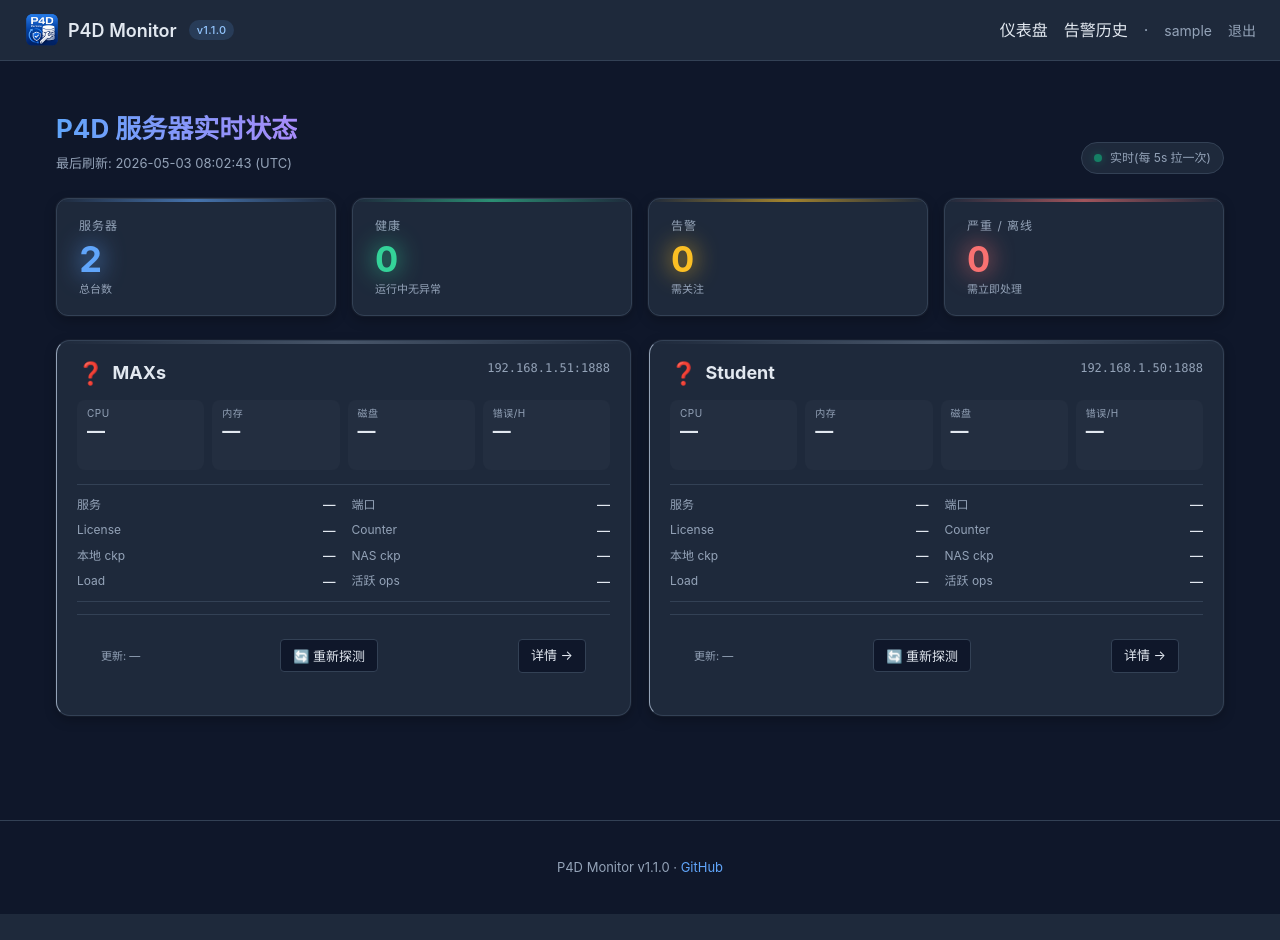
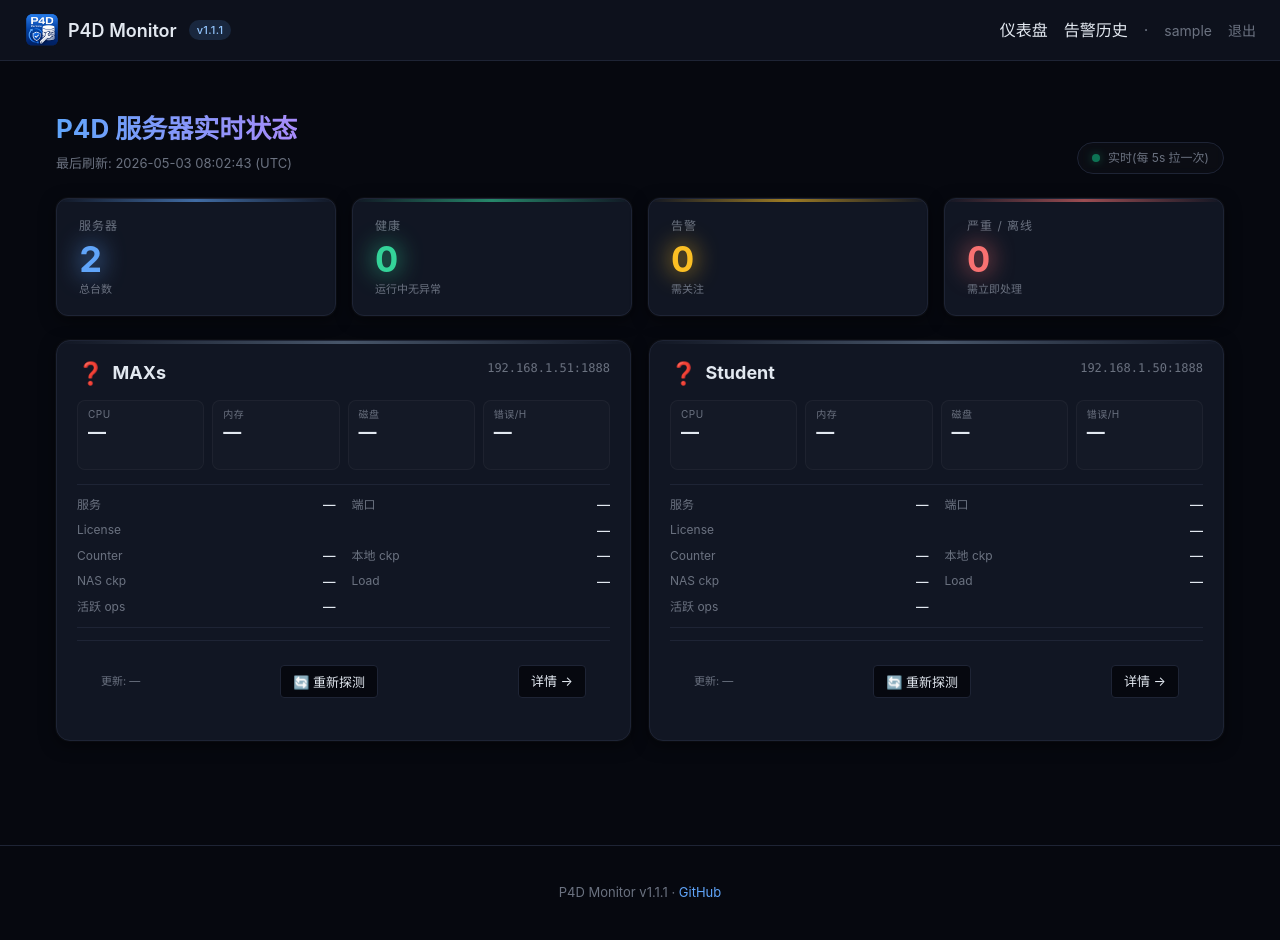
Before and after one commit to ziwuxin1/p4d-monitor, a Flask app: page / in a window 1280 px wide. Before the commit the page ends 914 px from the top, so only its background shows below. Run offline with Flask 3, Linux system fonts and the light colour scheme; the visitor is signed in with stand-in values (Sample User, id 1); data that the repository does not hold is empty.

Commit message:
fix(ui): 暗色主题加深 + 移除遗留绿色左边框 + License 整行换行
- :root 整体调暗:bg #0f172a -> #06080f (几乎纯黑带蓝),
  cards/borders 也跟着深一档,深色背景上 KPI 数字/sparkline 更跳
- topbar 加 backdrop-filter blur(玻璃感)
- 阴影加重(深色背景配深阴影才看得出层次)
- 删掉 v1.0 .server-card 的 border-left 5px health 彩条
  (v1.1 用 ::before 顶部彩条替代,两个共存所以左边出现一条多余的绿色细边)
- License 字段太长("admin 1000 users (support ends ...)")在 2 列布局
  里被 ellipsis 截断 → .pair.wide 独占一整行 + 允许换行

```diff
--- a/src/__init__.py
+++ b/src/__init__.py
@@ -1,2 +1,2 @@
 """P4D Monitor — Web dashboard + email alerter for P4D servers."""
-__version__ = "1.1.0"
+__version__ = "1.1.1"
--- a/static/style.css
+++ b/static/style.css
@@ -1,11 +1,13 @@
 /* P4D Monitor — 简洁现代风格 */
 :root {
-    --bg: #0f172a;
-    --bg-card: #1e293b;
-    --bg-card-hover: #293548;
+    --bg: #06080f;              /* 几乎纯黑,带一点点蓝 */
+    --bg-elev: #0d111c;         /* 二级面板 */
+    --bg-card: #111623;         /* 卡片 */
+    --bg-card-hover: #161c2e;
     --text: #e2e8f0;
-    --text-muted: #94a3b8;
-    --border: #334155;
+    --text-muted: #6b7280;
+    --border: #1e2435;          /* 几乎不可见的描边 */
+    --border-strong: #2a3147;
     --ok: #10b981;
     --warn: #f59e0b;
     --critical: #ef4444;
@@ -32,11 +34,12 @@ a:hover { text-decoration: underline; }
     justify-content: space-between;
     align-items: center;
     padding: 12px 24px;
-    background: var(--bg-card);
+    background: var(--bg-elev);
     border-bottom: 1px solid var(--border);
     position: sticky;
     top: 0;
     z-index: 10;
+    backdrop-filter: blur(8px);
 }
 .brand {
     text-decoration: none;
@@ -147,21 +150,7 @@ footer {
     gap: 20px;
 }
 
-.server-card {
-    background: var(--bg-card);
-    border: 1px solid var(--border);
-    border-radius: 8px;
-    padding: 20px;
-    border-left-width: 5px;
-    transition: background 0.2s;
-}
-.server-card:hover { background: var(--bg-card-hover); }
-
-.server-card.health-ok       { border-left-color: var(--ok); }
-.server-card.health-warning  { border-left-color: var(--warn); }
-.server-card.health-critical { border-left-color: var(--critical); }
-.server-card.health-down     { border-left-color: var(--critical); }
-.server-card.health-unknown  { border-left-color: var(--text-muted); }
+/* (legacy v1.0 border-left + hover bg removed in v1.1 — health-{name} 现在用 ::before 顶部彩条) */
 
 .card-header {
     display: flex;
@@ -453,8 +442,8 @@ footer {
     --grad-green: linear-gradient(135deg, #10b981 0%, #047857 100%);
     --grad-red: linear-gradient(135deg, #ef4444 0%, #991b1b 100%);
     --grad-amber: linear-gradient(135deg, #f59e0b 0%, #b45309 100%);
-    --shadow-card: 0 4px 12px rgba(0,0,0,0.25), 0 0 0 1px rgba(255,255,255,0.04);
-    --shadow-hover: 0 8px 24px rgba(0,0,0,0.4), 0 0 0 1px rgba(255,255,255,0.08);
+    --shadow-card: 0 4px 16px rgba(0,0,0,0.5), 0 0 0 1px rgba(255,255,255,0.03);
+    --shadow-hover: 0 12px 32px rgba(0,0,0,0.7), 0 0 0 1px rgba(255,255,255,0.06);
 }
 
 /* === Dashboard header (新版,带 realtime 状态指示) === */
@@ -486,10 +475,11 @@ footer {
     gap: 8px;
     font-size: 12px;
     color: var(--text-muted);
-    padding: 6px 12px;
-    background: var(--bg-card);
+    padding: 6px 14px;
+    background: rgba(255,255,255,0.025);
     border-radius: 999px;
     border: 1px solid var(--border);
+    backdrop-filter: blur(4px);
 }
 .poll-status .dot {
     width: 8px; height: 8px; border-radius: 50%;
@@ -627,7 +617,8 @@ footer {
     margin-bottom: 14px;
 }
 .mini {
-    background: rgba(255,255,255,0.025);
+    background: rgba(255,255,255,0.015);
+    border: 1px solid rgba(255,255,255,0.04);
     border-radius: 8px;
     padding: 8px 10px 4px;
     position: relative;
@@ -690,6 +681,17 @@ footer {
 .pair .val.warn  { color: #fbbf24; }
 .pair .val.fail  { color: #f87171; }
 .pair .val.muted { color: var(--text-muted); }
+.pair.wide {
+    grid-column: 1 / -1;
+}
+.pair.wide .val {
+    white-space: normal;
+    text-overflow: clip;
+    word-break: break-word;
+    text-align: right;
+    flex: 1;
+    min-width: 0;
+}
 
 /* === 卡片底部 === */
 .card-foot {
@@ -711,9 +713,11 @@ footer {
 }
 .chart-wrap.small {
     height: 200px;
-    padding: 8px;
-    background: rgba(255,255,255,0.02);
-    border-radius: 8px;
+    padding: 12px;
+    background: var(--bg-card);
+    border: 1px solid var(--border);
+    border-radius: 10px;
+    box-shadow: 0 2px 8px rgba(0,0,0,0.3);
 }
 
 /* === 版本号样式微调(覆盖原来的) === */
--- a/templates/dashboard.html
+++ b/templates/dashboard.html
@@ -74,7 +74,7 @@
             <div class="status-pairs">
                 <div class="pair"><span class="lbl">服务</span>     <span class="val" data-field="service_active">—</span></div>
                 <div class="pair"><span class="lbl">端口</span>     <span class="val" data-field="port_listening">—</span></div>
-                <div class="pair"><span class="lbl">License</span>  <span class="val" data-field="p4_license">—</span></div>
+                <div class="pair wide"><span class="lbl">License</span><span class="val" data-field="p4_license">—</span></div>
                 <div class="pair"><span class="lbl">Counter</span>  <span class="val" data-field="counter">—</span></div>
                 <div class="pair"><span class="lbl">本地 ckp</span> <span class="val" data-field="ckp_local">—</span></div>
                 <div class="pair"><span class="lbl">NAS ckp</span>  <span class="val" data-field="ckp_nas">—</span></div>
```
